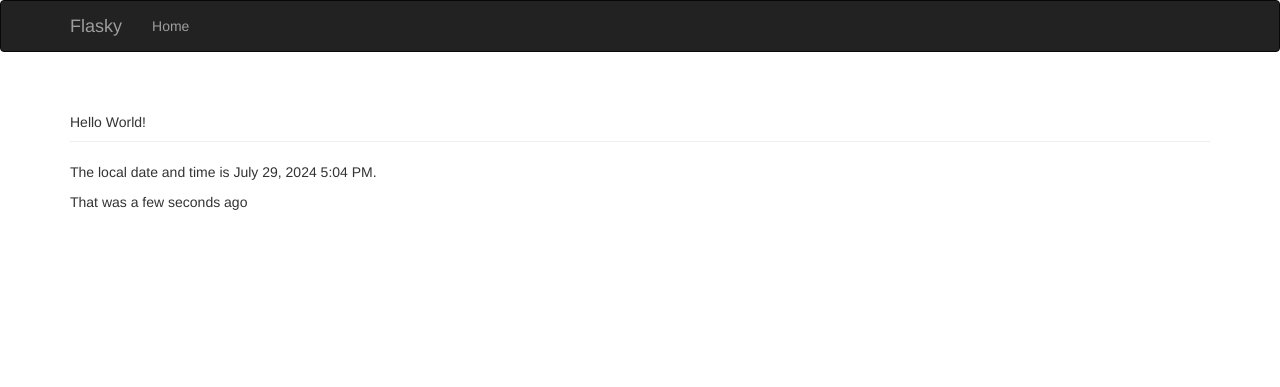
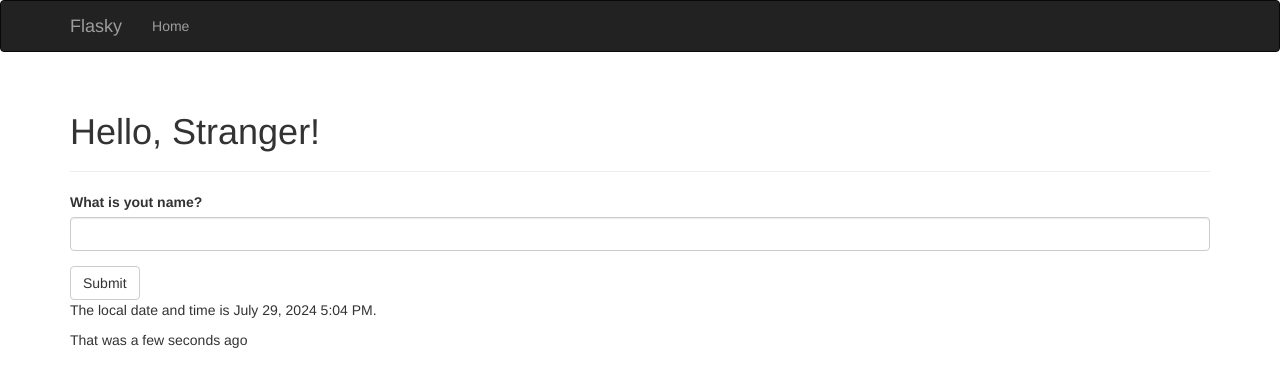
Before and after one commit to DeMonA1/Flask_, a Flask app: page / in a window 1280 px wide. Shown: the top 387 px of the page. Run offline with Flask 3, Linux system fonts and the light colour scheme; some libraries are stand-ins or nearby versions.

Commit message:
'Form for input'

```diff
--- a/hello.py
+++ b/hello.py
@@ -2,9 +2,9 @@ from flask import Flask, render_template
 from flask_bootstrap import Bootstrap
 from flask_moment import Moment
 from datetime import datetime
-from flask_wtf import Form
+from flask_wtf import FlaskForm
 from wtforms import StringField, SubmitField
-from wtforms.validators import DataRequired
+from wtforms.validators import InputRequired
 
 
 app = Flask(__name__)
@@ -12,10 +12,19 @@ app.config['SECRET_KEY'] = 'hard to guess string'
 bootstrap = Bootstrap(app)
 moment = Moment(app)
 
+class NameForm(FlaskForm):
+    name = StringField('What is yout name?', validators=[InputRequired()])
+    submit = SubmitField('Submit')
 
-@app.route('/')
+
+@app.route('/', methods=['GET', 'POST'])
 def index():
-    return render_template('index.html',
+    name = None
+    form = NameForm()
+    if form.validate_on_submit():
+        name = form.name.data
+        form.name.data = ''
+    return render_template('index.html', form = form, name = name,
                            current_time=datetime.utcnow())
 
 @app.route('/user/<name>')
--- a/templates/index.html
+++ b/templates/index.html
@@ -1,12 +1,12 @@
 {%  extends 'base.html' %}
+{% import "bootstrap/wtf.html" as wtf %}
 
-{% block title %}Just a moment{% endblock %}
-
-
+{% block title %}Flasky{% endblock %}
 {% block page_content %}
-<div class='page-header'
-        <h1>Hello World!</h1>
+<div class='page-header'>
+        <h1>Hello, {% if name %}{{ name }}{% else %}Stranger{% endif %}!</h1>
 </div>
+{{ wtf.quick_form(form) }}
 <p>The local date and time is {{ moment(current_time).format('LLL') }}.</p>
 <p>That was {{ moment(current_time).fromNow(refresh=True) }}</p>
 {% endblock %}
```
